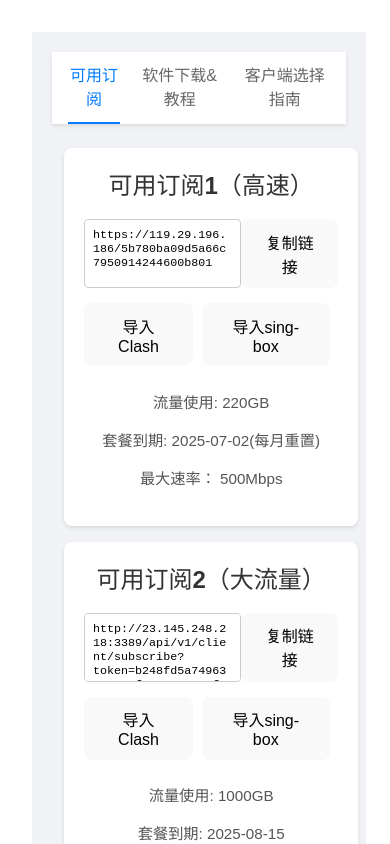
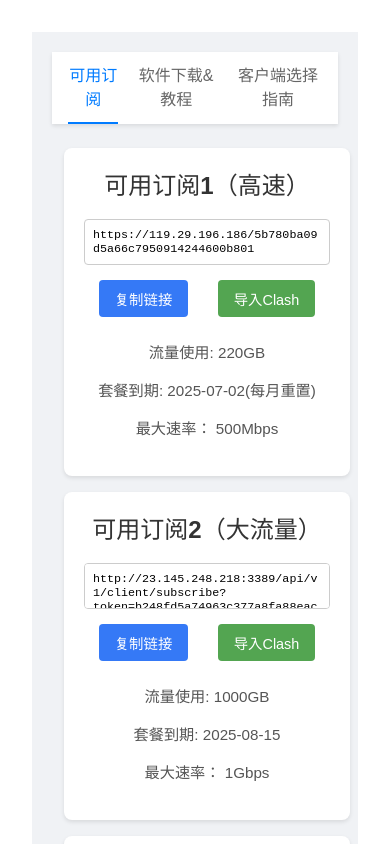
Before and after one commit to CtelSpecu/CtelSpecu-Ladders, a Vue app: page / in a window 390 px wide. Shown: the top 844 px of the page. Built offline with nearby package versions, Linux system fonts and the light colour scheme.

Commit message:
Add client selection guide page, update styles to support client lists and responsive layouts

```diff
--- a/src/App.vue
+++ b/src/App.vue
@@ -60,6 +60,9 @@
       <!-- 客户端选择指南页面 -->
       <div v-else class="guide-layout">
         <ClientGuidePage />
+        <div class="client-list-container">
+          <ClientListPage />
+        </div>
       </div>
     </div>
   </div>
@@ -143,6 +146,7 @@
   margin: 0 auto;
   display: flex;
   gap: 24px;
+  justify-content: center;
 }
 
 .nav-links a {
@@ -177,6 +181,13 @@
   border-radius: 8px;
   padding: 24px;
   box-shadow: 0 2px 4px rgba(0, 0, 0, 0.1);
+  display: flex;
+  flex-direction: column;
+  gap: 30px;
+}
+
+.client-list-container {
+  margin-top: 10px;
 }
 
 @media (max-width: 768px) {
--- a/src/components/SubscriptionCard.vue
+++ b/src/components/SubscriptionCard.vue
@@ -7,13 +7,11 @@
           readonly
           :value="props.subscriptionLink"
       ></textarea>
-      <button @click="copySubscriptionLink">复制链接</button>
-      </div>
+    </div>
 
     <div class="import-buttons">
-      <button @click="importToClient('Clash')">导入Clash</button>&nbsp;&nbsp;
-      <button @click="importToClient('sing-box')">导入sing-box</button>&nbsp;&nbsp;
-
+      <button class="copy-link-btn" @click="copySubscriptionLink">复制链接</button>
+      <button class="import-btn" @click="importToClient('Clash')">导入Clash</button>
     </div>
 
     <div class="subscription-info">
@@ -173,7 +171,7 @@
 }
 
 .import-btn {
-  background-color: #00bcd4;
+  background-color: #53A551;
   color: #fff;
   border: none;
   border-radius: 4px;
@@ -185,7 +183,23 @@
 }
 
 .import-btn:hover {
-  background-color: #0097a7;
+  background-color: #468c44;
+}
+
+.copy-link-btn {
+  background-color: #3579F6;
+  color: #fff;
+  border: none;
+  border-radius: 4px;
+  padding: 8px 16px;
+  cursor: pointer;
+  font-size: 0.9em;
+  transition: background-color 0.2s;
+  margin: 0 8px;
+}
+
+.copy-link-btn:hover {
+  background-color: #2a61c9;
 }
 
 .subscription-info {
--- a/src/pages/ClientGuidePage.vue
+++ b/src/pages/ClientGuidePage.vue
@@ -209,6 +209,7 @@
   display: grid;
   grid-template-columns: repeat(auto-fit, minmax(300px, 1fr));
   gap: 24px;
+  width: 100%;
 }
 
 .client-card {
@@ -246,8 +247,7 @@
 }
 
 .features li::before {
-  content: "•";
-  color: #007bff;
+  content: "";
   position: absolute;
   left: 0;
 }
@@ -296,12 +296,27 @@
 
   .client-card {
     padding: 20px;
+    width: 100%;
   }
 
   .action-links {
     flex-direction: column;
   }
 }
+
+@media (max-width: 480px) {
+  .client-card {
+    padding: 15px;
+  }
+
+  .page-title {
+    font-size: 1.5em;
+  }
+
+  .guide-section h2 {
+    font-size: 1.3em;
+  }
+}
 </style>
 
 <script setup>
```
